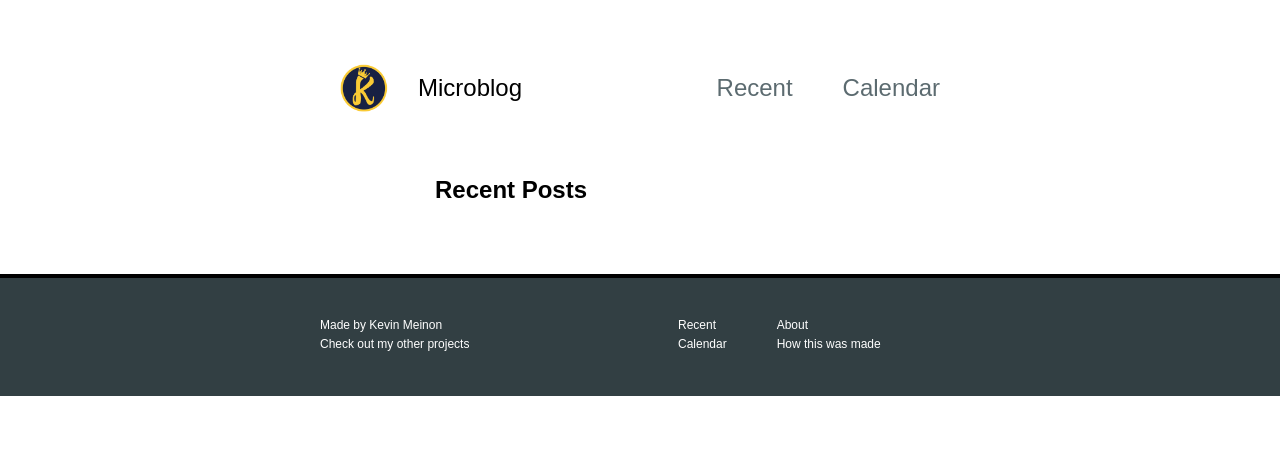
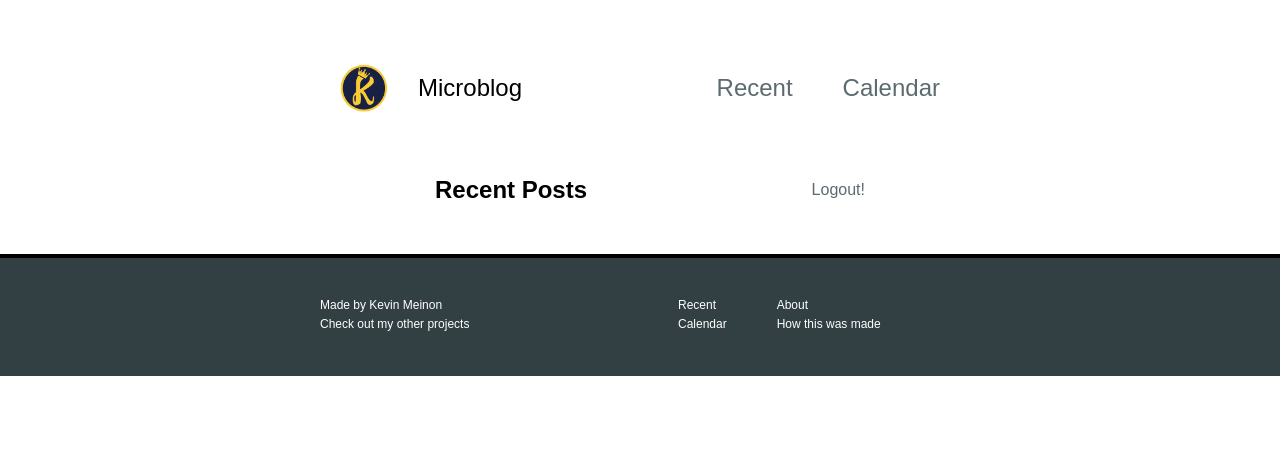
Before and after one commit to Krytos/microblog, a Flask app: a page that uses templates/html/recent.html in a window 1280 px wide. Shown: the top 464 px of the page. Run offline with Flask 2, Linux system fonts and the light colour scheme; data that the repository does not hold is empty.

```diff
--- a/app.py
+++ b/app.py
@@ -68,4 +68,9 @@ def create_app():
             for entry in app.db[name].find().skip((page - 1) * 10).limit(10 * page)
         ]
         return render_template("html/recent.html", entries=entries_with_date, links=page_count, name=name, page=page)
+
+    @app.route("/logout/")
+    def logout():
+        session.pop("user", None)
+        return redirect(url_for("home"))
     return app
--- a/static/css/style.css
+++ b/static/css/style.css
@@ -60,10 +60,27 @@ body {
     color: #FACB35;
 }
 
+.logout{
+    text-decoration: none;
+    color: #5c6b70;
+    margin: auto;
+    position: absolute;
+    right: 0;
+    top: 5px;
+}
+
+.main h1{
+    display: inline;
+    max-width: 80%;
+    margin-left: 0;
+    margin-right: 30%;
+}
+
 .main {
     max-width: 450px;
     margin: 0 auto;
     padding: 0 20px;
+    position: relative;
 }
 
 .form {
--- a/templates/html/home.html
+++ b/templates/html/home.html
@@ -3,6 +3,7 @@
     <main class="main">
         <section>
             <h1>Add new entry</h1>
+            <a class="logout" href="{{ url_for("logout") }}">Logout!</a>
             <form class="form" method="post">
                 <p class="form__input">
                     <label for="entry" class="form__label">Entry Content:</label>
--- a/templates/html/recent.html
+++ b/templates/html/recent.html
@@ -4,6 +4,7 @@
     <main class="main">
         <section>
             <h1>Recent Posts</h1>
+            <a class="logout" href="{{ url_for("logout") }}">Logout!</a>
             {% for entry in entries %}
                 <article class="entry">
                     <div class="entry__div">
```
